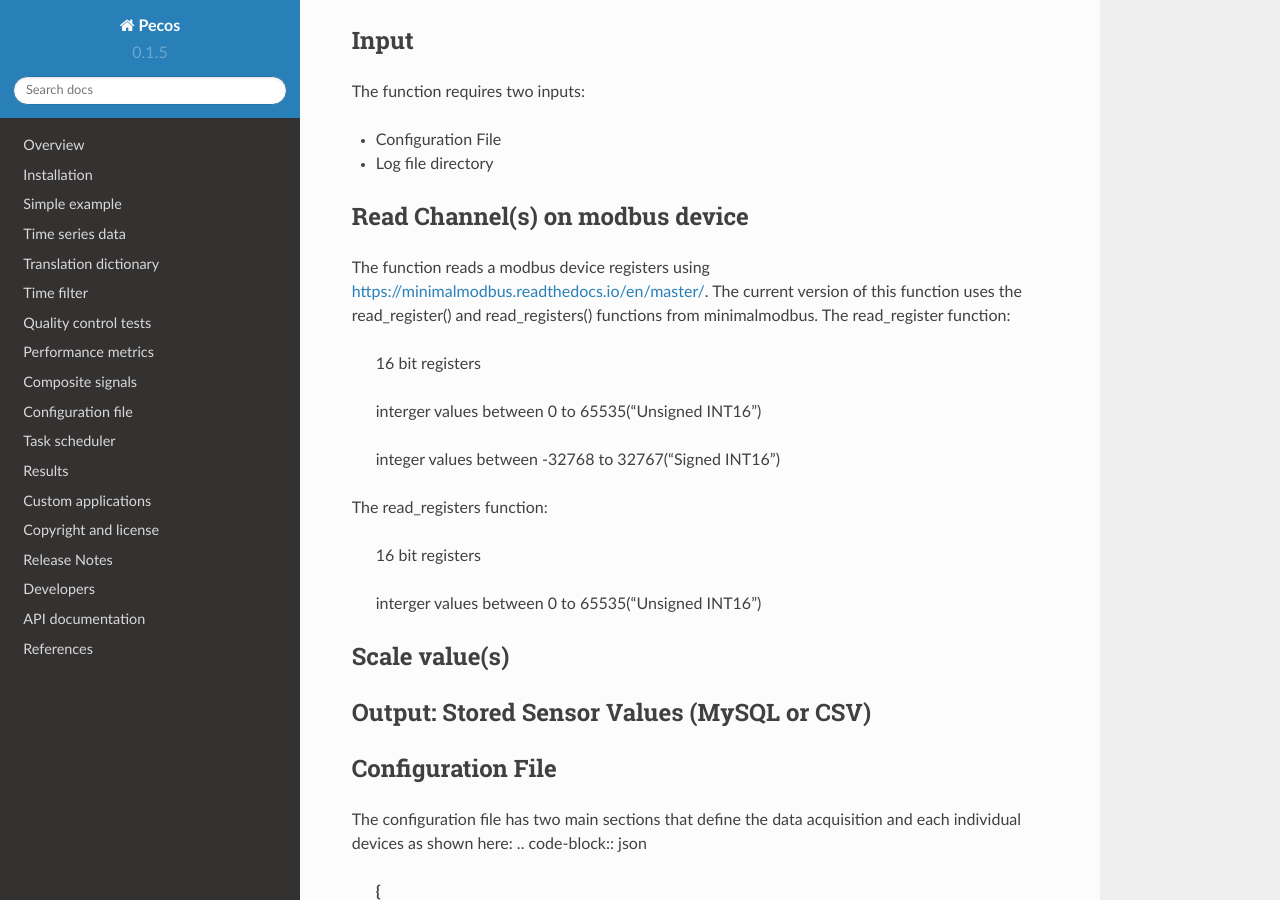
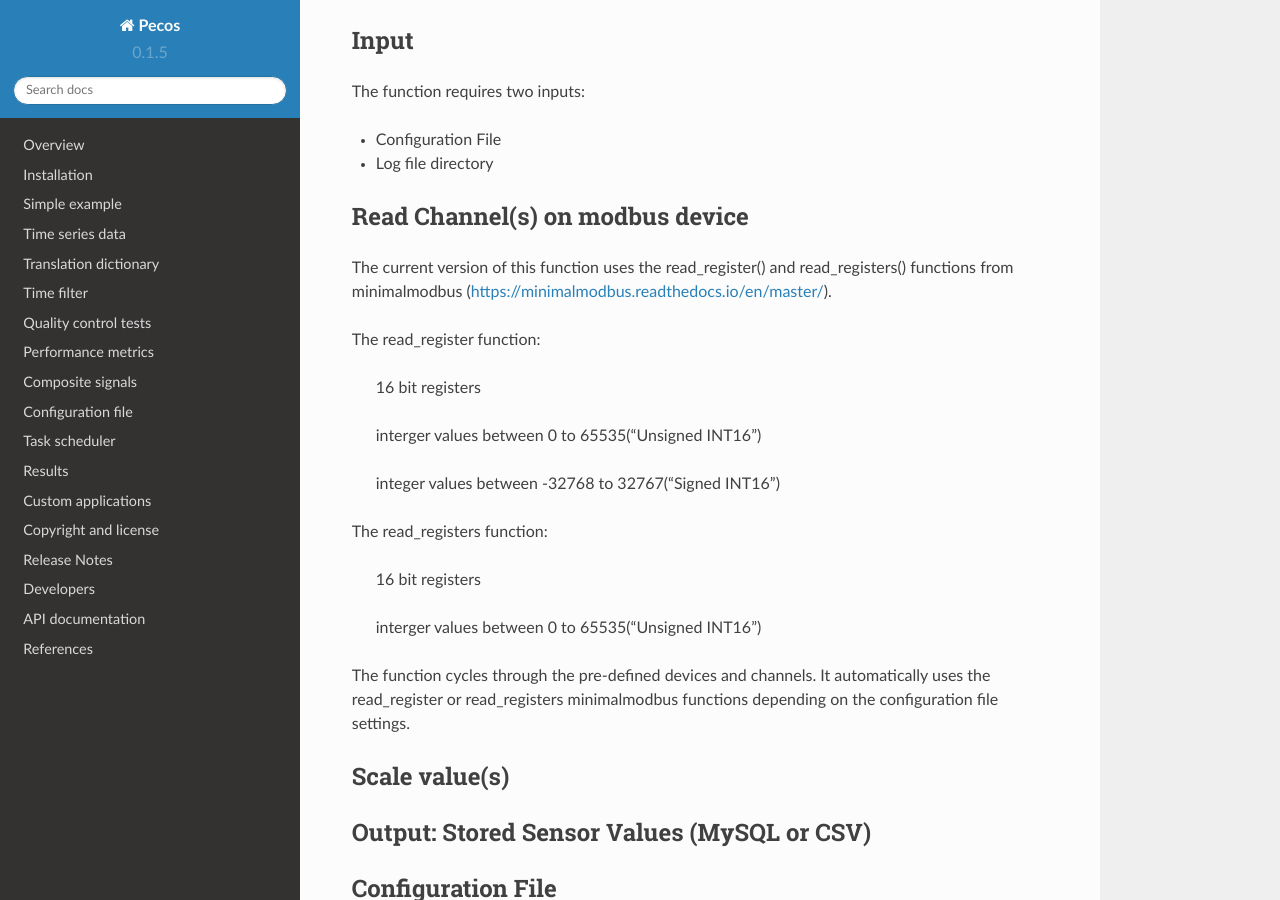
Before and after one commit to sjanzou/pecos, a Sphinx documentation site: the page built from documentation/devicetoclient.rst, in a window 1280 px wide and 900 px high, scrolled down 209 px. Built offline with Sphinx 7.4.7 and the Read the Docs theme 2.0.0, drawn with Linux system fonts in a browser that asks for light colours.

Commit message:
add devicetoclient

```diff
--- a/documentation/devicetoclient.rst
+++ b/documentation/devicetoclient.rst
@@ -14,9 +14,10 @@ The function requires two inputs:
 
 Read Channel(s) on modbus device
 -----------------------------
-The function reads a modbus device registers using https://minimalmodbus.readthedocs.io/en/master/.
 The current version of this function uses the read_register() and read_registers()
-functions from minimalmodbus.  The read_register function:
+functions from minimalmodbus (https://minimalmodbus.readthedocs.io/en/master/).
+
+The read_register function:
 
 	16 bit registers
 
@@ -29,6 +30,10 @@ The read_registers function:
 	16 bit registers
 
 	interger values between 0 to 65535("Unsigned INT16")
+
+The function cycles through the pre-defined devices and channels.  It automatically
+uses the read_register or read_registers minimalmodbus functions depending on the
+configuration file settings.
 
 Scale value(s)
 -----------------------------
```
